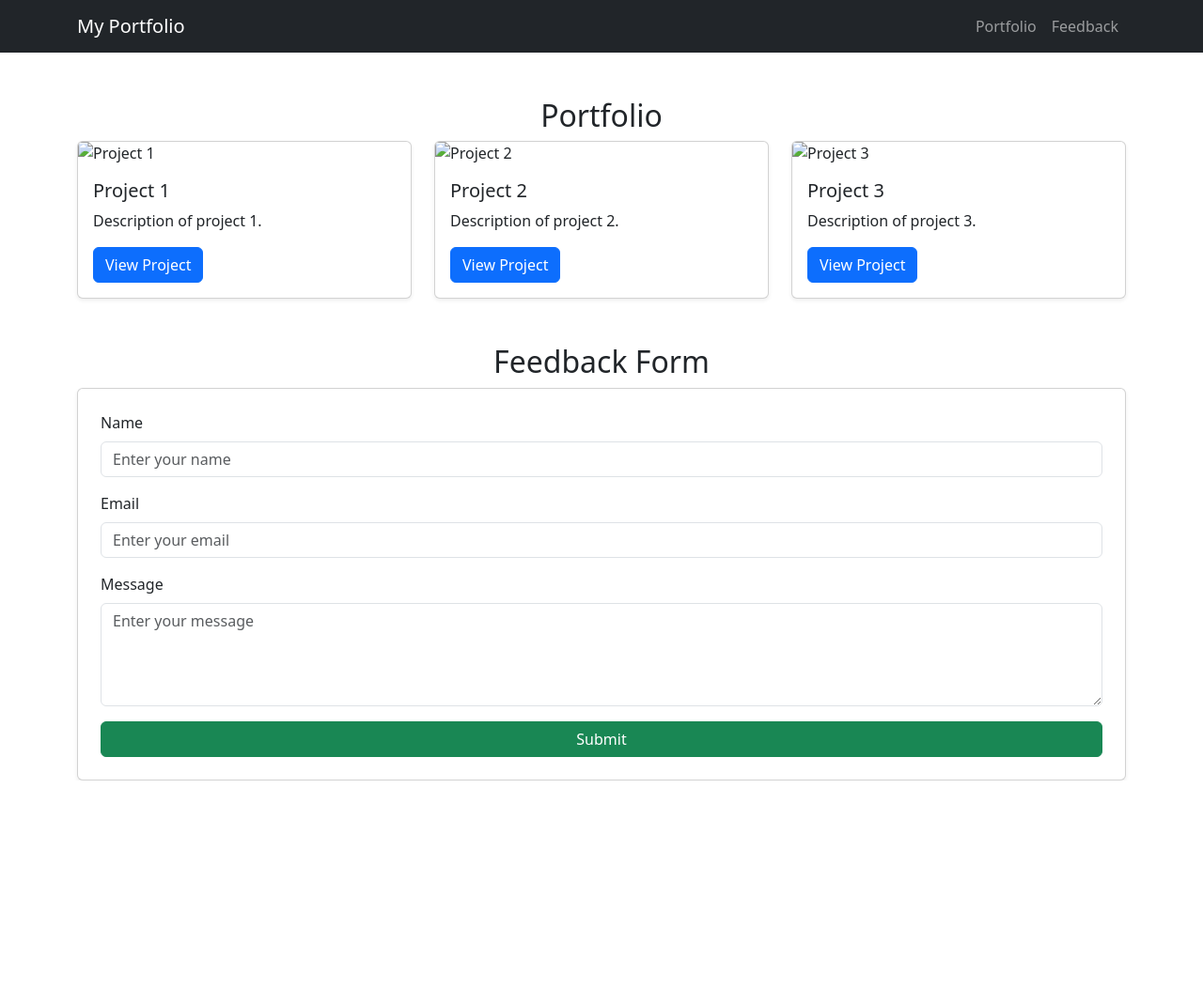
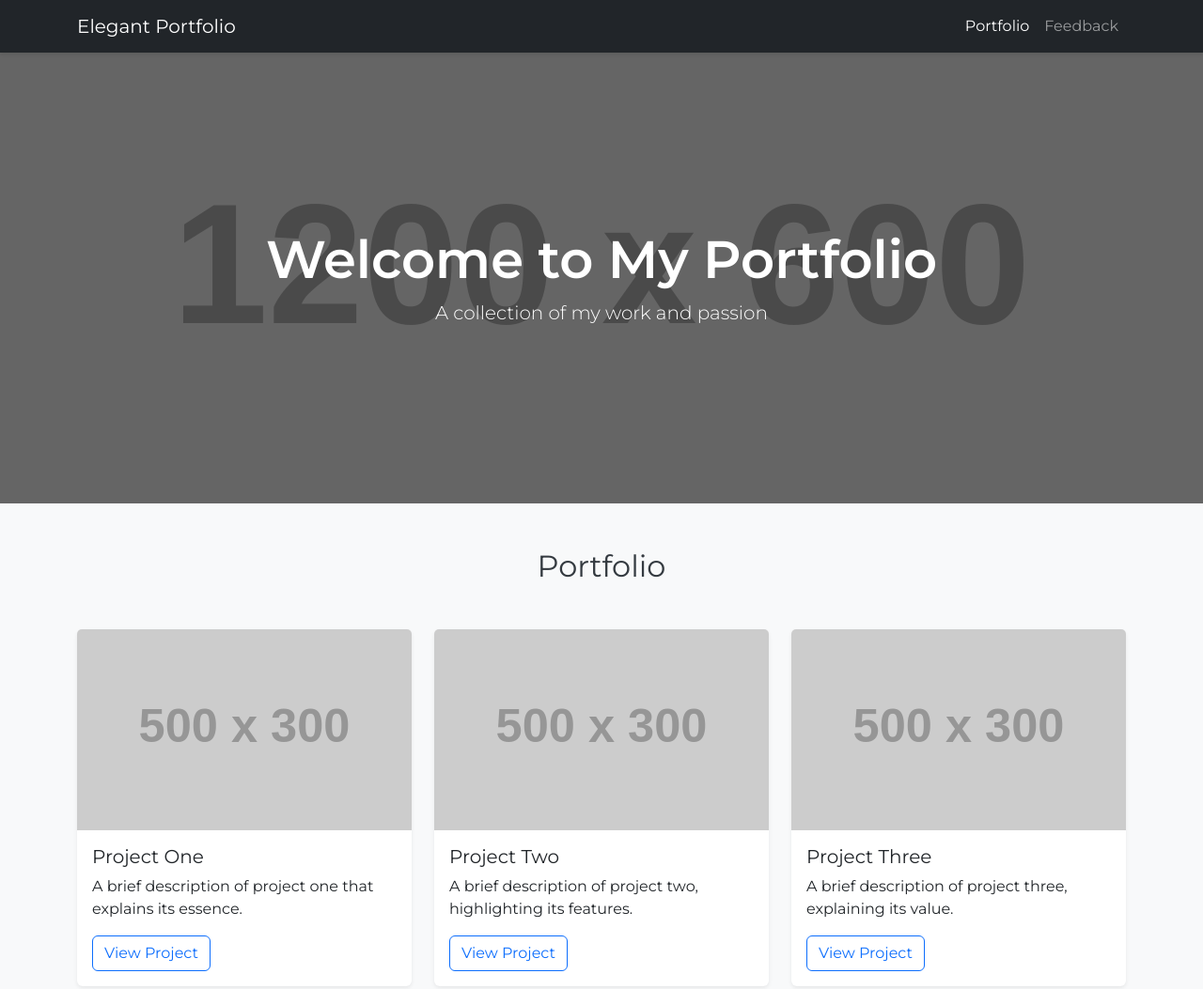
Before and after one commit to Annamraju7/FEWD, a plain HTML site: page portfolio.html in a window 1280 px wide. Shown: the top 1053 px of the page at 94% size. Before the commit the page ends 831 px from the top, so only its background shows below. Drawn offline with nearby package versions, Linux system fonts and the light colour scheme; placeholder pictures from the web are drawn by us.

Commit message:
Update portfolio.html

```diff
--- a/portfolio.html
+++ b/portfolio.html
@@ -3,82 +3,166 @@
 <head>
   <meta charset="UTF-8">
   <meta name="viewport" content="width=device-width, initial-scale=1">
-    <title>Portfolio & Feedback</title>
+  <title>Elegant Portfolio</title>
+  <!-- Bootstrap CSS CDN -->
   <link href="https://cdn.jsdelivr.net/npm/bootstrap@5.3.0/dist/css/bootstrap.min.css" rel="stylesheet">
+  <!-- Google Fonts -->
+  <link href="https://fonts.googleapis.com/css2?family=Montserrat:wght@300;400;600&display=swap" rel="stylesheet">
+  <style>
+    body {
+      font-family: 'Montserrat', sans-serif;
+      background: #f8f9fa;
+      color: #343a40;
+    }
+    .navbar {
+      box-shadow: 0 2px 4px rgba(0,0,0,0.1);
+    }
+    /* Hero Section */
+    .hero {
+      background: url('https://via.placeholder.com/1200x600') center center/cover no-repeat;
+      height: 60vh;
+      position: relative;
+    }
+    .hero-overlay {
+      position: absolute;
+      top: 0; left: 0;
+      width: 100%; height: 100%;
+      background: rgba(0,0,0,0.5);
+    }
+    .hero-text {
+      position: relative;
+      z-index: 1;
+      color: #fff;
+      text-align: center;
+      top: 50%;
+      transform: translateY(-50%);
+    }
+    /* Card Hover Effect */
+    .card:hover {
+      transform: translateY(-5px);
+      transition: transform 0.3s;
+      box-shadow: 0 10px 20px rgba(0,0,0,0.2);
+    }
+    /* Footer */
+    footer {
+      background: #343a40;
+    }
+    footer p {
+      color: #fff;
+      margin: 0;
+    }
+  </style>
 </head>
 <body>
-    <nav class="navbar navbar-expand-lg navbar-dark bg-dark">
+  <!-- Navigation Bar -->
+  <nav class="navbar navbar-expand-lg navbar-dark bg-dark sticky-top">
     <div class="container">
-            <a class="navbar-brand" href="#">My Portfolio</a>
-            <button class="navbar-toggler" type="button" data-bs-toggle="collapse" data-bs-target="#navbarNav">
+      <a class="navbar-brand" href="#">Elegant Portfolio</a>
+      <button class="navbar-toggler" type="button" data-bs-toggle="collapse"
+              data-bs-target="#navbarNav" aria-controls="navbarNav"
+              aria-expanded="false" aria-label="Toggle navigation">
         <span class="navbar-toggler-icon"></span>
       </button>
-            <div class="collapse navbar-collapse" id="navbarNav">
-                <ul class="navbar-nav ms-auto">
-                    <li class="nav-item"><a class="nav-link" href="#portfolio">Portfolio</a></li>
-                    <li class="nav-item"><a class="nav-link" href="#feedback">Feedback</a></li>
+      <div class="collapse navbar-collapse justify-content-end" id="navbarNav">
+        <ul class="navbar-nav">
+          <li class="nav-item">
+            <a class="nav-link active" href="#portfolio">Portfolio</a>
+          </li>
+          <li class="nav-item">
+            <a class="nav-link" href="#feedback">Feedback</a>
+          </li>
         </ul>
       </div>
     </div>
   </nav>
 
-    <div class="container mt-5" id="portfolio">
-        <h2 class="text-center">Portfolio</h2>
-        <div class="row">
+  <!-- Hero Section -->
+  <section class="hero">
+    <div class="hero-overlay"></div>
+    <div class="container hero-text">
+      <h1 class="display-4 fw-bold">Welcome to My Portfolio</h1>
+      <p class="lead">A collection of my work and passion</p>
+    </div>
+  </section>
+
+  <!-- Portfolio Section -->
+  <section id="portfolio" class="py-5">
+    <div class="container">
+      <h2 class="text-center mb-5">Portfolio</h2>
+      <div class="row g-4">
+        <!-- Portfolio Card 1 -->
         <div class="col-md-4">
-                <div class="card shadow-sm">
-                    <img src="project1.jpg" class="card-img-top" alt="Project 1">
+          <div class="card border-0 shadow-sm">
+            <img src="https://via.placeholder.com/500x300" class="card-img-top" alt="Project 1">
             <div class="card-body">
-                        <h5 class="card-title">Project 1</h5>
-                        <p class="card-text">Description of project 1.</p>
-                        <a href="#" class="btn btn-primary">View Project</a>
+              <h5 class="card-title">Project One</h5>
+              <p class="card-text">A brief description of project one that explains its essence.</p>
+              <a href="#" class="btn btn-outline-primary">View Project</a>
             </div>
           </div>
         </div>
+        <!-- Portfolio Card 2 -->
         <div class="col-md-4">
-                <div class="card shadow-sm">
-                    <img src="project2.jpg" class="card-img-top" alt="Project 2">
+          <div class="card border-0 shadow-sm">
+            <img src="https://via.placeholder.com/500x300" class="card-img-top" alt="Project 2">
             <div class="card-body">
-                        <h5 class="card-title">Project 2</h5>
-                        <p class="card-text">Description of project 2.</p>
-                        <a href="#" class="btn btn-primary">View Project</a>
+              <h5 class="card-title">Project Two</h5>
+              <p class="card-text">A brief description of project two, highlighting its features.</p>
+              <a href="#" class="btn btn-outline-primary">View Project</a>
             </div>
           </div>
         </div>
+        <!-- Portfolio Card 3 -->
         <div class="col-md-4">
-                <div class="card shadow-sm">
-                    <img src="project3.jpg" class="card-img-top" alt="Project 3">
+          <div class="card border-0 shadow-sm">
+            <img src="https://via.placeholder.com/500x300" class="card-img-top" alt="Project 3">
             <div class="card-body">
-                        <h5 class="card-title">Project 3</h5>
-                        <p class="card-text">Description of project 3.</p>
-                        <a href="#" class="btn btn-primary">View Project</a>
+              <h5 class="card-title">Project Three</h5>
+              <p class="card-text">A brief description of project three, explaining its value.</p>
+              <a href="#" class="btn btn-outline-primary">View Project</a>
             </div>
           </div>
         </div>
       </div>
     </div>
+  </section>
 
-    <div class="container mt-5" id="feedback">
-        <h2 class="text-center">Feedback Form</h2>
-        <div class="card p-4 shadow-sm">
+  <!-- Feedback Form Section -->
+  <section id="feedback" class="py-5 bg-light">
+    <div class="container">
+      <h2 class="text-center mb-5">Feedback Form</h2>
+      <div class="row justify-content-center">
+        <div class="col-md-8">
           <form>
             <div class="mb-3">
-                    <label for="name" class="form-label">Name</label>
-                    <input type="text" class="form-control" id="name" placeholder="Enter your name" required>
+              <label for="name" class="form-label">Your Name</label>
+              <input type="text" class="form-control form-control-lg" id="name" placeholder="Enter your name">
             </div>
             <div class="mb-3">
-                    <label for="email" class="form-label">Email</label>
-                    <input type="email" class="form-control" id="email" placeholder="Enter your email" required>
+              <label for="email" class="form-label">Email address</label>
+              <input type="email" class="form-control form-control-lg" id="email" placeholder="Enter your email">
             </div>
             <div class="mb-3">
-                    <label for="message" class="form-label">Message</label>
-                    <textarea class="form-control" id="message" rows="4" placeholder="Enter your message" required></textarea>
+              <label for="message" class="form-label">Feedback</label>
+              <textarea class="form-control form-control-lg" id="message" rows="5" placeholder="Your feedback here"></textarea>
             </div>
-                <button type="submit" class="btn btn-success w-100">Submit</button>
+            <div class="d-grid">
+              <button type="submit" class="btn btn-primary btn-lg">Submit Feedback</button>
+            </div>
           </form>
         </div>
       </div>
+    </div>
+  </section>
 
+  <!-- Footer -->
+  <footer class="py-4">
+    <div class="container text-center">
+      <p>&copy; 2025 Elegant Portfolio. All rights reserved.</p>
+    </div>
+  </footer>
+
+  <!-- Bootstrap JS Bundle CDN (includes Popper) -->
   <script src="https://cdn.jsdelivr.net/npm/bootstrap@5.3.0/dist/js/bootstrap.bundle.min.js"></script>
 </body>
 </html>
```
Lines whose indentation alone changed are shown as unchanged.
